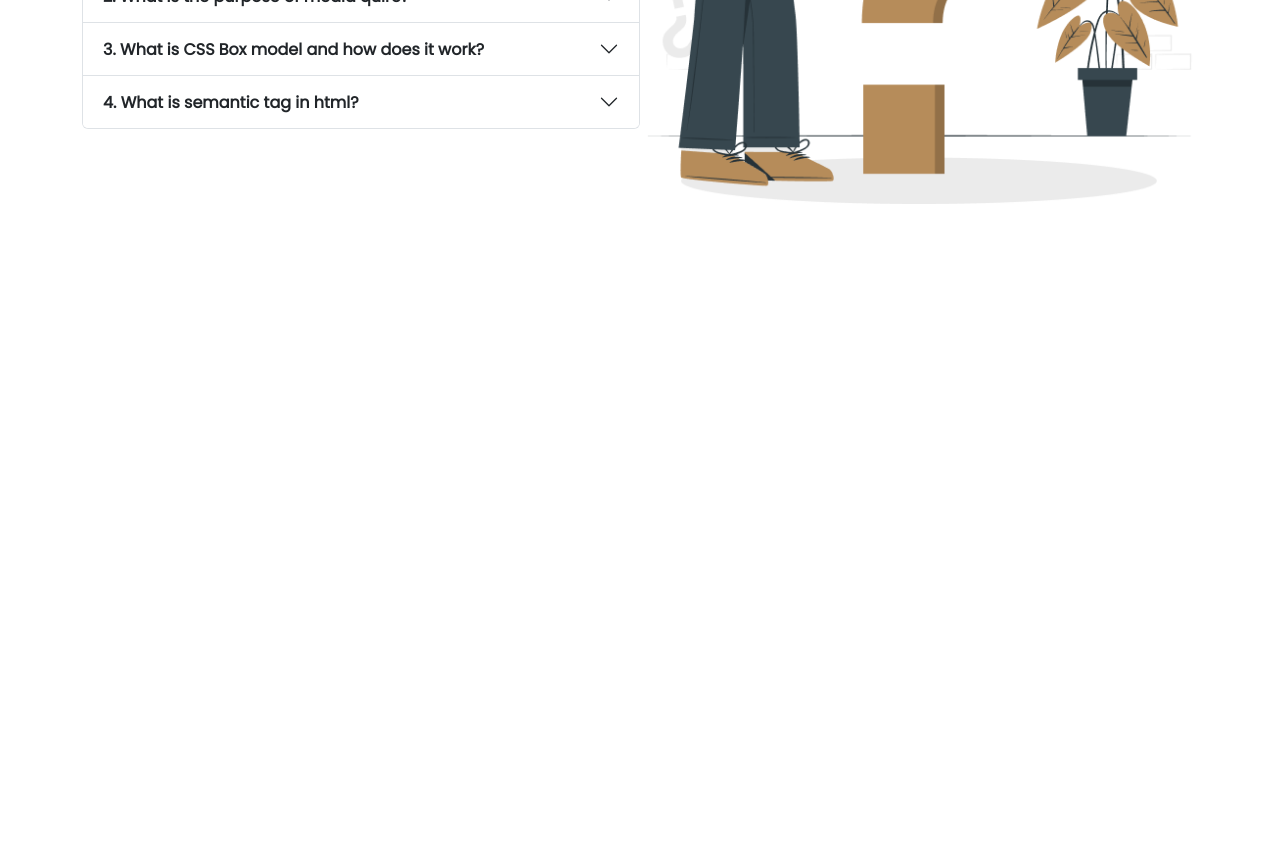
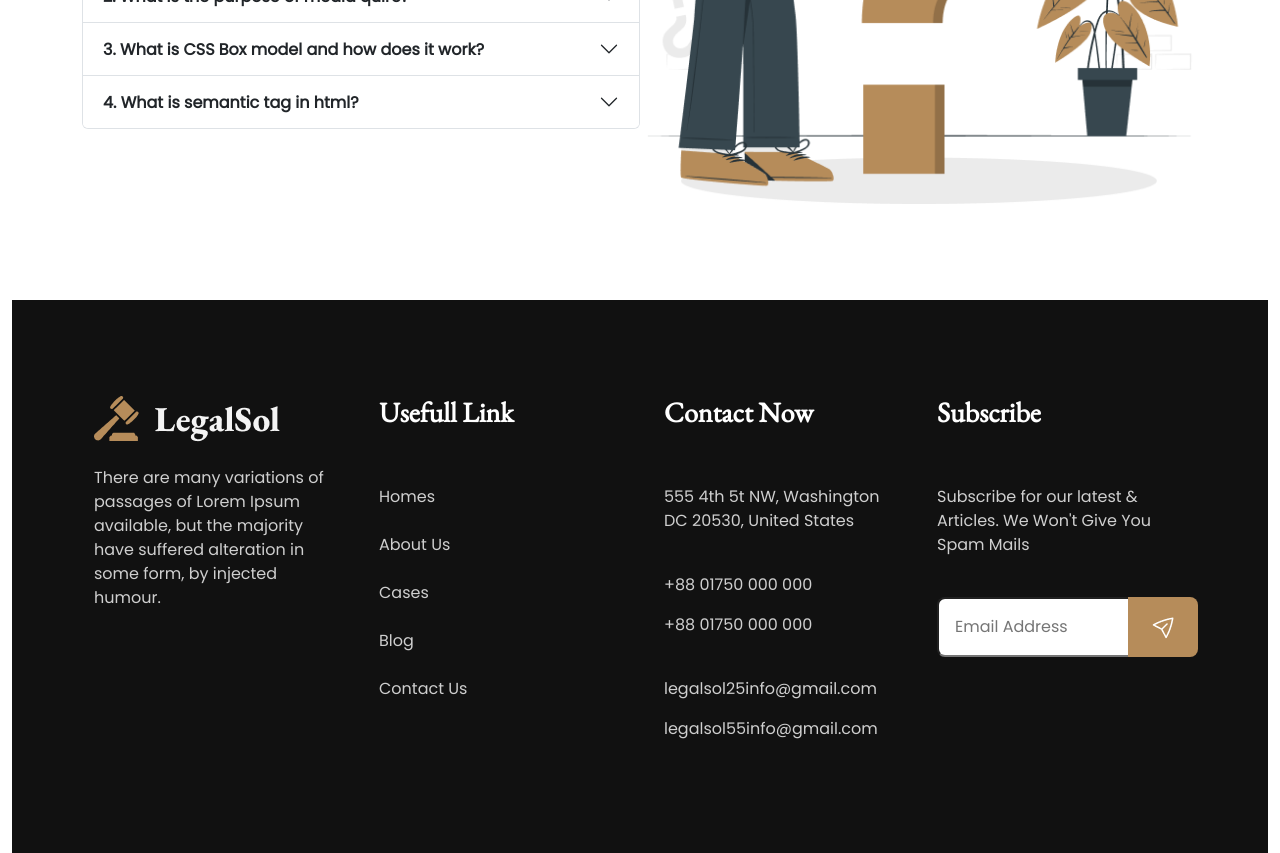
Before and after one commit to developer-shourav/LegalSol, a plain HTML site: page index.html in a window 1280 px wide. Shown: the part 3373-4226 px from the top of the page. Before the commit the page ends 3673 px from the top, so only its background shows below. Drawn offline with nearby package versions, Linux system fonts and the light colour scheme.

Commit message:
footer added and project completed

```diff
--- a/index.html
+++ b/index.html
@@ -345,11 +345,56 @@
 
 
 
+        </main>
 
 
+        <!-- ---------Footer-------- -->
+        <footer class="legalSol-bg-dark-1 py-5 mx-auto w-100">
+
+          <div class="container py-5 text-white">
+            <div class="row g-4 text-start">
+              <div class="col-12 col-md-3 px-4">
+                <img src="./images/logo4.png" alt=""><br><br>
+                <p class="legalSol-dark-5">There are many variations of passages of Lorem Ipsum available, but the majority have suffered alteration in some form, by injected humour.</p>
+              </div>
+              <div class="col-12 col-md-3 px-4">
+                <h3 class="legalSol-heading-font fw-bold">Usefull Link</h3><br><br>
+
+                <div class="legalSol-dark-5">
+                <li>Homes</li><br>
+                <li>About Us</li><br>
+                <li>Cases </li><br>
+                <li>Blog </li><br>
+                <li>Contact Us </li><br>
+                </div>
+              </div>
+              <div class="col-12 col-md-3 px-4">
+                <h3 class="legalSol-heading-font fw-bold">Contact Now</h3><br><br>
+                <div class="legalSol-dark-5">
+                  <p >555 4th 5t NW, Washington
+                    DC 20530, United States</p><br>
+                    <p >+88 01750 000 000</p>
+                    <p>+88 01750 000 000</p><br>
+                    <p>legalsol25info@gmail.com</p>
+                    <p>legalsol55info@gmail.com</p>
+
+                </div>
+              </div>
+              <div class="col-12 col-md-3 ">
+                <h3 class="legalSol-heading-font fw-bold">Subscribe</h3><br><br>
+                <p class="legalSol-dark-5">Subscribe for our latest & Articles. We Won't Give You Spam Mails</p><br>
+
+                <form action="" class="d-flex">
+                  <input class="ps-3 py-3 px-3 border-end-0 rounded-0  rounded-start-3 w-75 pe-5" type="text" name="Subscribe" placeholder="Email Address" id="Subscribe" > <button class="btn legalSol-btn-bg px-4 py-3 rounded-0  rounded-end-3 border-0 "><img src="./images/email-icon.png" alt=""></button>
+                </form>
 
 
-        </main>
+              </div>
+
+            </div>
+          </div>
+
+        </footer>
 
 
 
--- a/styles/style.css
+++ b/styles/style.css
@@ -9,6 +9,8 @@
 /* ===============Common Styles================ */
 body{
     font-family: 'Poppins', sans-serif;
+    list-style: none;
+    text-decoration: none;
 }
 
 .legalSol-heading-font{
```
Also changed, not shown: images/email-icon.png (added), images/logo4.png (added).
